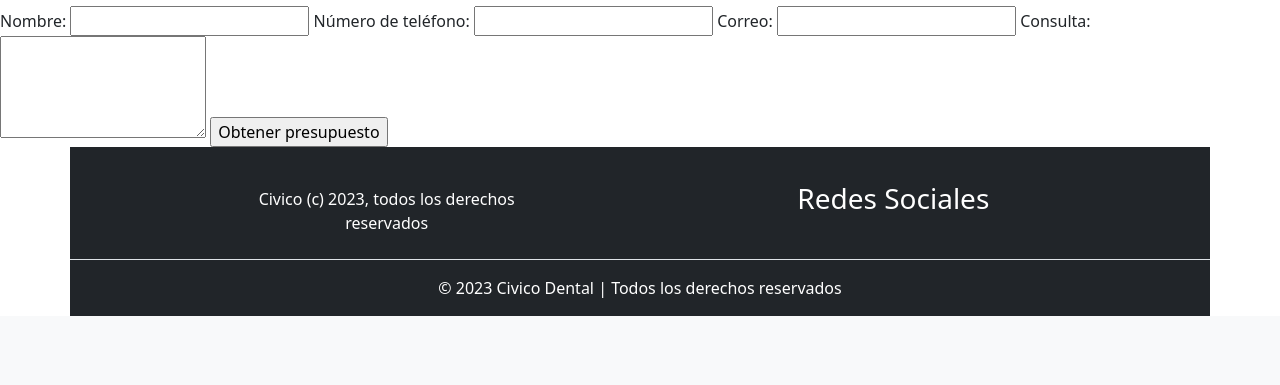
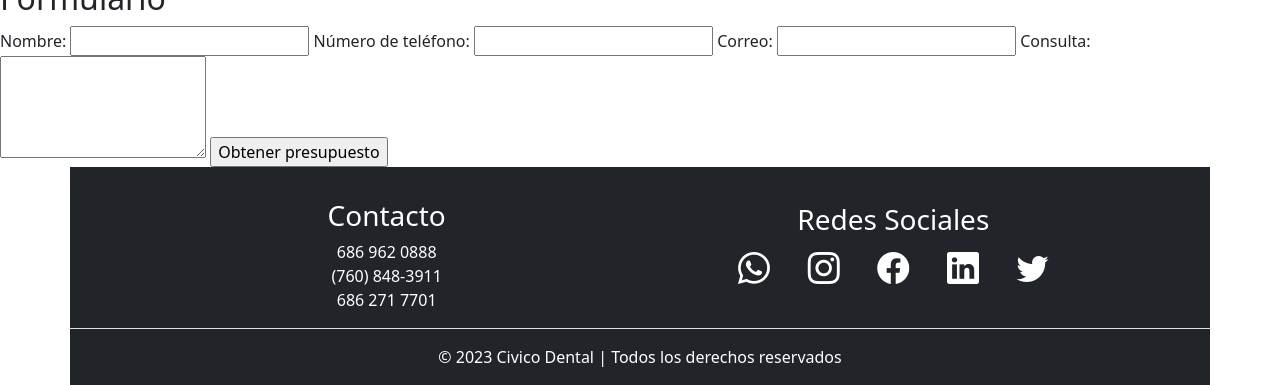
Before and after one commit to matepolicichio/civicodental, a Django app: page / in a window 1280 px wide. Shown: the part 499-884 px from the top of the page. Before the commit the page ends 815 px from the top, so only its background shows below. Run offline with Django 4.2, Linux system fonts and the light colour scheme.

Commit message:
index.html: actualizacion iconos

```diff
--- a/civico/templates/civico/index.html
+++ b/civico/templates/civico/index.html
@@ -5,6 +5,7 @@
     <meta charset="UTF-8">
     <meta http-equiv="X-UA-Compatible" content="IE=edge">
     <meta name="viewport" content="width=device-width, initial-scale=1.0">
+    <link rel="stylesheet" href="https://cdn.jsdelivr.net/npm/bootstrap-icons@1.10.5/font/bootstrap-icons.css">
     <link href="https://cdn.jsdelivr.net/npm/bootstrap@5.3.0/dist/css/bootstrap.min.css" rel="stylesheet"
         integrity="sha384-9ndCyUaIbzAi2FUVXJi0CjmCapSmO7SnpJef0486qhLnuZ2cdeRhO02iuK6FUUVM" crossorigin="anonymous">
 
@@ -13,8 +14,8 @@
 
 <body>
     <header class="navbar navbar-expand-lg bg-body-tertiary">
-        <div class="container-fluid">
-            <i class="bi bi-brightness-alt-high"></i>
+        <div class="container">
+            <i class="bi bi-brightness-alt-high fs-1"></i>
             <a class="navbar-brand" href="#">Civico Dental Care</a>
             <button class="navbar-toggler" type="button" data-bs-toggle="collapse" data-bs-target="#navbarNavAltMarkup"
                 aria-controls="navbarNavAltMarkup" aria-expanded="false" aria-label="Toggle navigation">
@@ -63,8 +64,12 @@
         <div class="container bg-dark text-bg-dark">
             <div class="row justify-content-md-evenly align-items-md-center border-bottom">
                 <div class="d-flex flex-column align-items-center mt-3 p-3 col-md-4">
-                    <i class="bi bi-brightness-alt-high fs-1"></i>
-                    <span class="text-center p-2">Civico (c) 2023, todos los derechos reservados</span>
+                    <!-- <i class="bi bi-brightness-alt-high fs-1"></i> -->
+                    <h3>Contacto</h3>
+                    <span>686 962 0888</span>
+                    <span>(760) 848-3911</span>
+                    <span>686 271 7701</span>
+
                 </div>
 
                 <div class="p-3 col-md-4">
```
